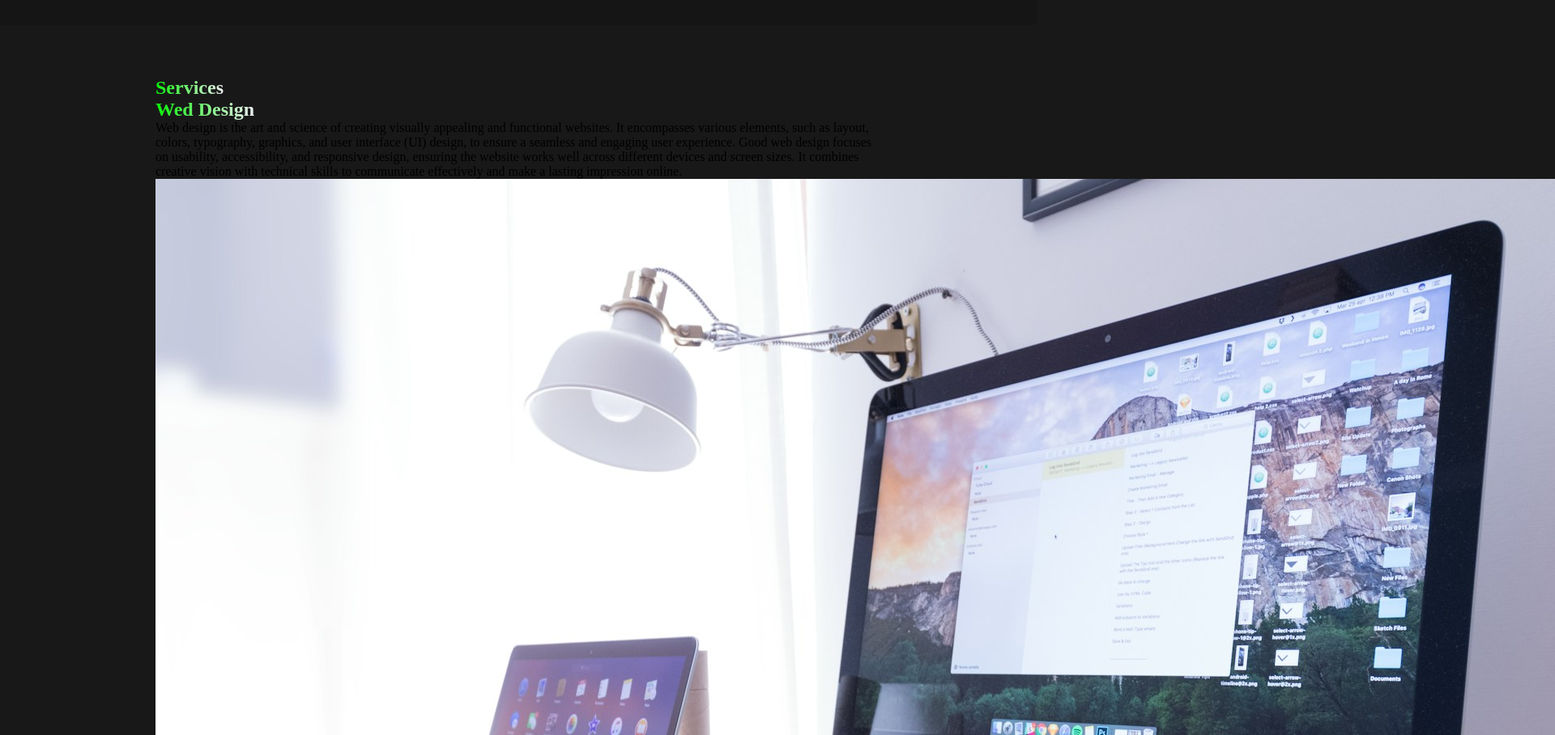
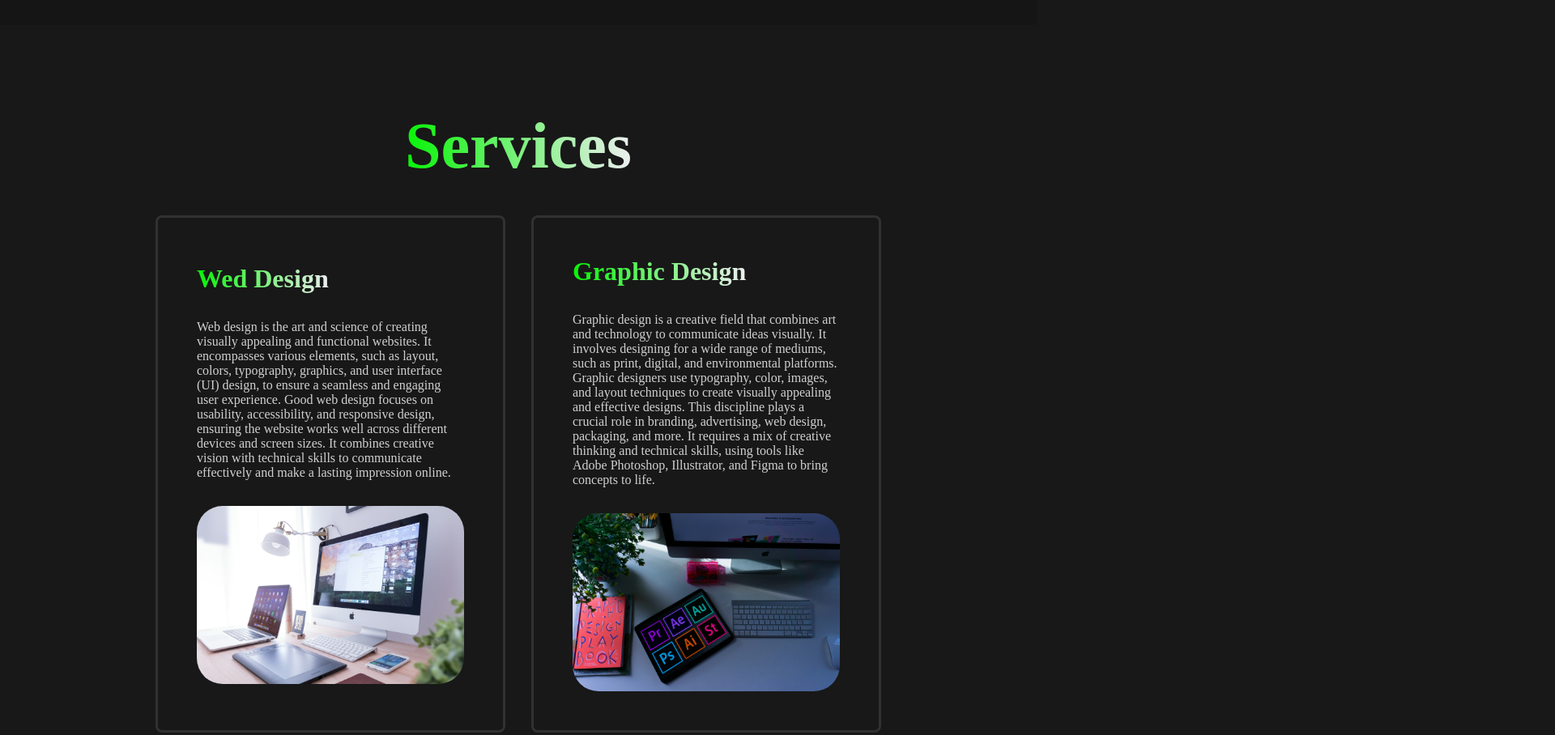
Before and after one commit to vennala-praveen/myportfolio, a plain HTML site: page index.html in a window 1280 px wide. Shown: the part 1600-2508 px from the top of the page at 81% size, 1920 px wide, since content can reach past the window. Drawn offline with nearby package versions, Linux system fonts and the light colour scheme.

Commit message:
html&css added

```diff
--- a/index.html
+++ b/index.html
@@ -96,7 +96,9 @@
     <section id="services">
         <h1 class="header"><span>Services</span></h1>
 
-        <div class="serv-container">
+    <div class="services-container">
+
+        <div class="box">
             <h1><span>Wed Design</span></h1>
             <p>
                 Web design is the art and science of creating visually appealing and functional websites.
@@ -106,7 +108,21 @@
             </p>
             <img src="Image/web-dev.jpg">
         </div>
+
+        <div class="box">
+            <h1><span>Graphic Design</span></h1>
+            <p>
+                Graphic design is a creative field that combines art and technology to communicate ideas visually.
+                It involves designing for a wide range of mediums, such as print, digital, and environmental platforms.
+                Graphic designers use typography, color, images, and layout techniques to create visually appealing and effective designs.
+                This discipline plays a crucial role in branding, advertising, web design, packaging, and more.
+                It requires a mix of creative thinking and technical skills, using tools like Adobe Photoshop, Illustrator, and Figma to bring concepts to life.
+            </p>
+            <img src="Image/graphic.jpg">
+        </div>
+    </div>
     </section>
+
 
 
 
--- a/style.css
+++ b/style.css
@@ -198,3 +198,44 @@ section{
     font-size: 2.5em;
     line-height: 2.5em;
 }
+
+#services{
+    background-color: var(--background);
+}
+.header{
+    text-align: center;
+    font-size: 5em;
+    margin: 0.5em 0;
+}
+.services-container{
+    display: grid;
+    grid-template-columns: repeat(auto-fit,minmax(250px, 1fr));
+    gap: 2em;
+}
+.box{
+    border: 3px solid rgb(49, 49, 49);
+    border-radius: 0.5em;
+    display: flex;
+    flex-direction: column;
+    justify-content: center;
+    overflow: hidden;
+    object-fit: cover;
+    padding: 3em;
+    gap: 2em;
+    color: white;
+    cursor: pointer;
+    transition: 0.3s ease-out;
+}
+.box:hover{
+    border: 3px solid rgb(100, 100, 100);
+}
+.box p{
+    opacity: 0.8;
+}
+.box h1{
+    font-size: 2em;
+}
+.box img{
+    min-width: 25px;
+    border-radius: 2em;
+}
```
